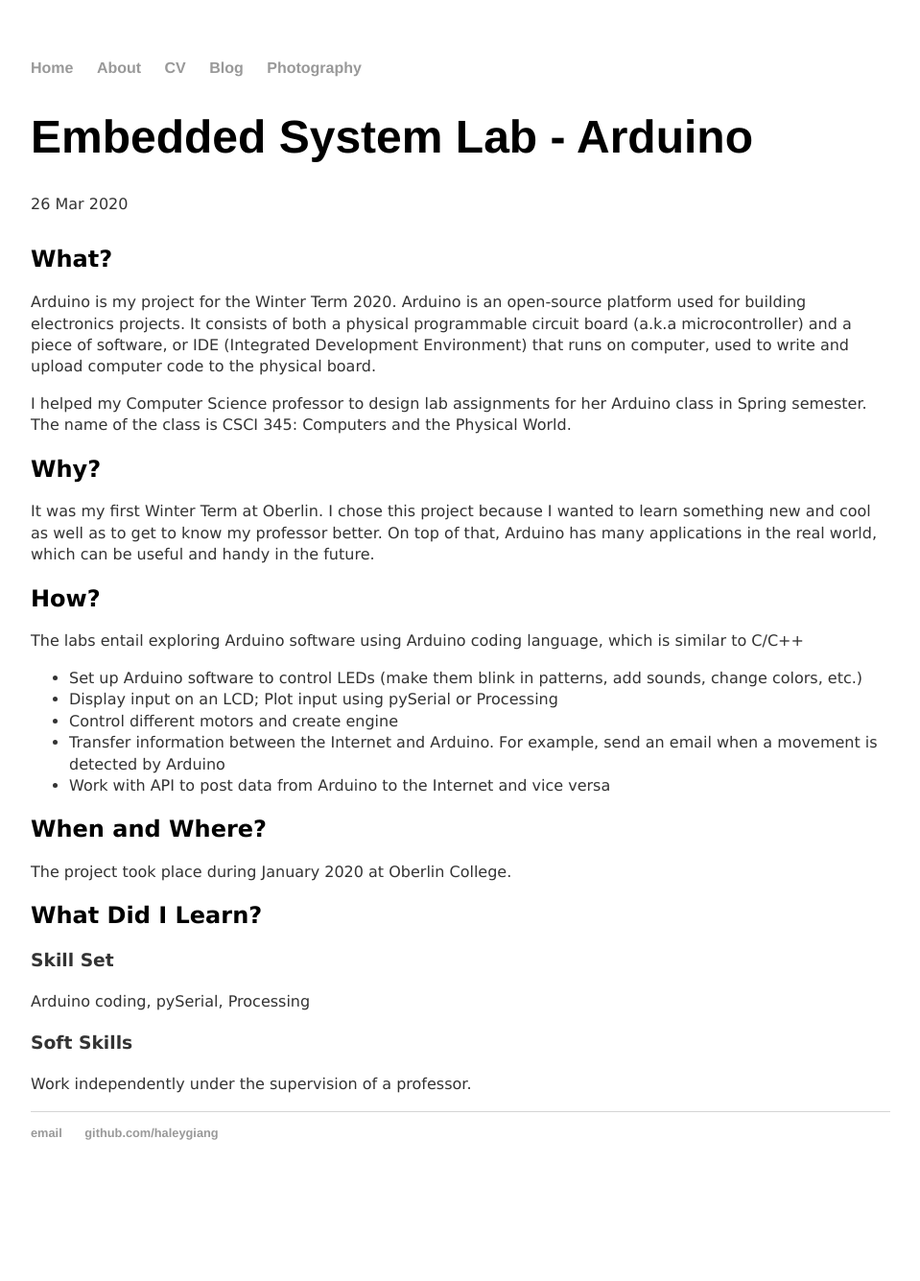
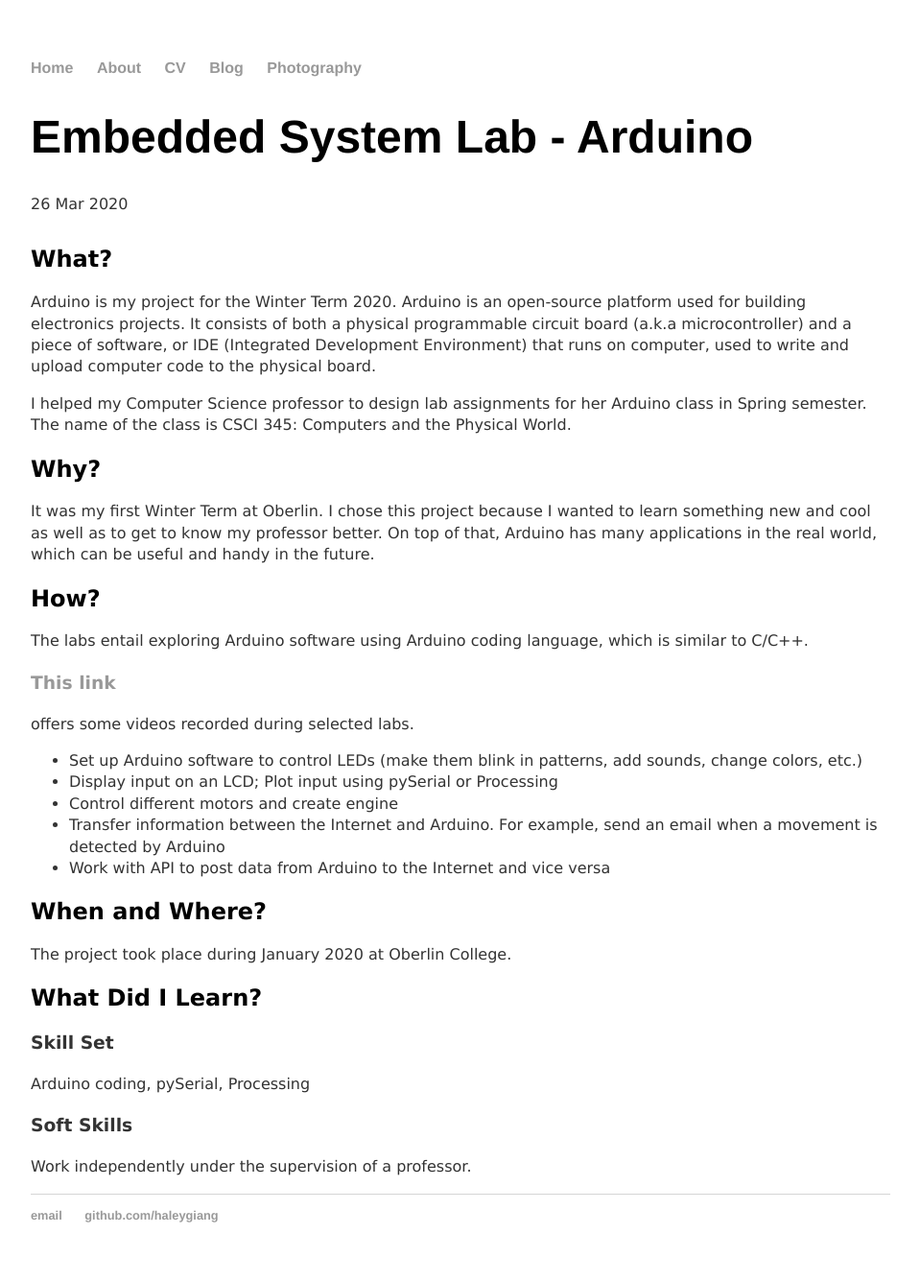
Before and after one commit to haleygiang/haleygiang.github.io, a Jekyll site: the page built from _posts/2020-03-26-arduino.md, in a window 1280 px wide. Shown: the whole page at 96% size, without its empty margins (160-1119 px from the left). Built offline with Jekyll 4.4.1, drawn with Linux system fonts in a browser that asks for light colours; before the commit the page ends 1249 px from its top, so only the background shows below that.

Commit message:
Update 2020-03-26-arduino.md

```diff
--- a/_posts/2020-03-26-arduino.md
+++ b/_posts/2020-03-26-arduino.md
@@ -20,7 +20,7 @@ permalink: /arduino/
 
 <h2>How?</h2>
 <p>
-	The labs entail exploring Arduino software using Arduino coding language, which is similar to C/C++
+	The labs entail exploring Arduino software using Arduino coding language, which is similar to C/C++. <h3><a href="https://drive.google.com/drive/folders/1lzRdGzqdM92Z3YtQA6hvH3TD5MDH9i5i?usp=sharing">This link</a></h3><p>offers some videos recorded during selected labs.</p>
 </p>
 <ul>
 	<li>Set up Arduino software to control LEDs (make them blink in patterns, add sounds, change colors, etc.)</li>
```
